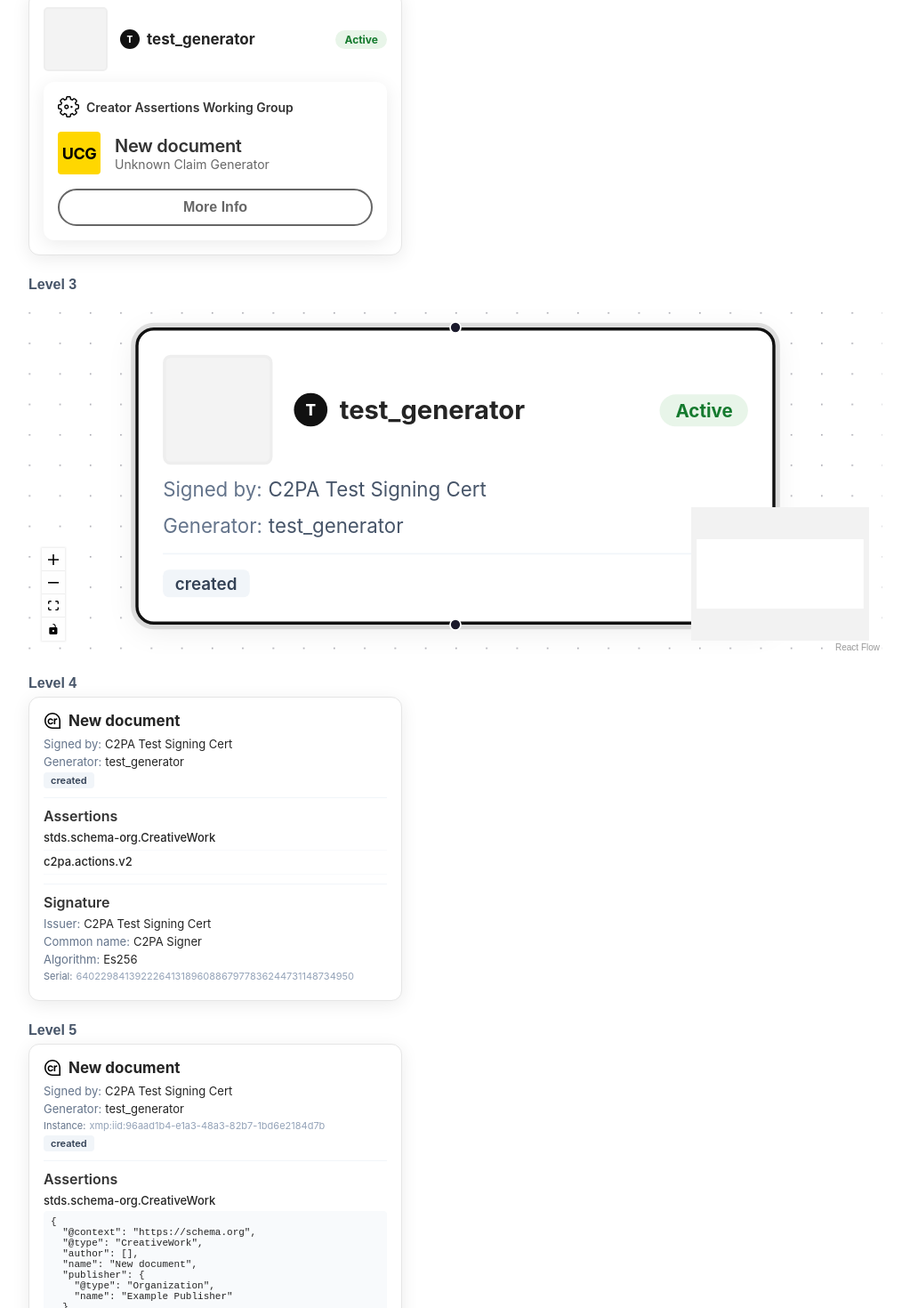
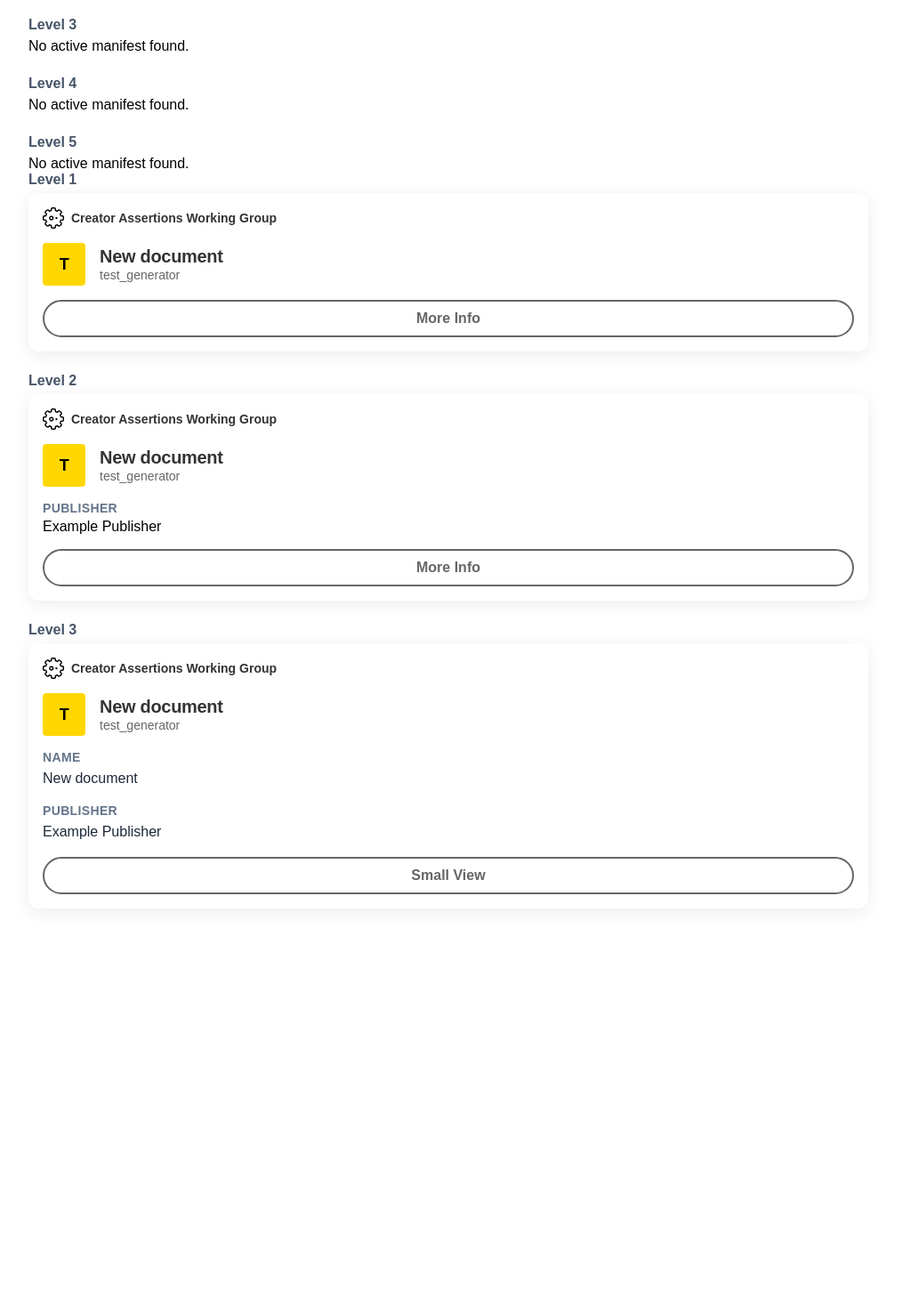
Before and after one commit to mrappard/c2pa-react-component, a React (Vite) app: page / in a window 1280 px wide. Shown: the part 311-1781 px from the top of the page at 89% size, without its empty margins (128-1151 px from the left). After the commit the page ends 1364 px from the top, so only its background shows below. Built offline with nearby package versions, Linux system fonts and the light colour scheme.

Commit message:
Before Refactoring

```diff
--- a/src/components/C2paProvenanceGraph/ManifestNode.tsx
+++ b/src/components/C2paProvenanceGraph/ManifestNode.tsx
@@ -1,6 +1,5 @@
 import { Handle, Position, NodeProps } from '@xyflow/react'
 import { ManifestEntry } from '../../types'
-import { CRIcon } from '../../icons/CRIcon'
 import { formatDate, getDate, getGenerator, getIssuer } from '../C2paManifest/shared/utils'
 import '../C2paManifest/styles/c2paManifest.css'
 
@@ -45,7 +44,7 @@
   return <span className="c2pa-source-badge">{initials}</span>
 }
 
-function Thumbnail({ entry, showCrBadge }: { entry: ManifestEntry; showCrBadge: boolean }) {
+function Thumbnail({ entry }: { entry: ManifestEntry }) {
   const thumb = getThumb(entry)
 
   return (
@@ -81,7 +80,7 @@
       <Handle type="target" position={Position.Top} />
 
       <div className="c2pa-manifest-row-main">
-        <Thumbnail entry={entry} showCrBadge={isActive} />
+        <Thumbnail entry={entry} />
         <div className="c2pa-manifest-row-content">
           <div className="c2pa-manifest-row-heading">
             <SourceBadge label={title} />
--- a/src/dev/App.tsx
+++ b/src/dev/App.tsx
@@ -2,51 +2,29 @@
 import { CAWGManifest } from '../components/Cawg/Cawg'
 import { Manifest, ManifestStore } from '../types'
 
-const sampleManifest: ManifestStore = {
-  "active_manifest": "urn:c2pa:6bba031d-ea50-49ae-be1f-7ff004487269",
+const sampleManifest: ManifestStore ={
+    "activeManifest": "urn:c2pa:0d166542-7288-4833-9662-9487f3dbd048",
     "manifests": {
-    "urn:c2pa:6bba031d-ea50-49ae-be1f-7ff004487269": {
-      "label": "urn:c2pa:6bba031d-ea50-49ae-be1f-7ff004487269",
-      "title": "New document",
-      "claim_generator": undefined,
-      "claim_generator_info": [
+      "urn:c2pa:0d166542-7288-4833-9662-9487f3dbd048": {
+        //"claimGenerator": null,
+        "claimGeneratorInfo": [
           {
             "name": "test_generator",
             "org.contentauth.c2pa_rs": "0.80.0"
           }
         ],
-      "instance_id": "xmp:iid:96aad1b4-e1a3-48a3-82b7-1bd6e2184d7b",
-      "signature_info": {
+        "title": "Test Document",
+        "instanceId": "xmp:iid:888e39d4-945c-4dbc-9c20-799265e8123b",
+        "signatureInfo": {
           "alg": "Es256",
           "issuer": "C2PA Test Signing Cert",
           "common_name": "C2PA Signer",
           "cert_serial_number": "640229841392226413189608867977836244731148734950"
-      },
-      "assertions": {
-        "stds.schema-org.CreativeWork": {
-          "@context": "https://schema.org",
-          "@type": "CreativeWork",
-          "author": [],
-          "name": "New document",
-          "publisher": {
-            "@type": "Organization",
-            "name": "Example Publisher"
-          }
-        },
-        "c2pa.actions.v2": {
-          "actions": [
-            {
-              "action": "c2pa.created"
-            }
-          ]
-        }
-      },
-      "credentials": [],
-      "thumbnail": null,
-      "ingredients": []
         }
       }
     }
+  }
+
 
 const targetManifest =   {
       "id": "urn:c2pa:2d6a7480-a075-4f05-be5e-ca656c6180ba",
--- a/vite.config.ts
+++ b/vite.config.ts
@@ -19,11 +19,13 @@
       fileName: 'c2pa-react-component',
     },
     rollupOptions: {
-      external: ['react', 'react-dom'],
+      external: ['react', 'react-dom', 'react/jsx-runtime', '@xyflow/react'],
       output: {
         globals: {
           react: 'React',
           'react-dom': 'ReactDOM',
+          'react/jsx-runtime': 'ReactJSXRuntime',
+          '@xyflow/react': 'XYFlow',
         },
       },
     },
```
Also changed, not shown: package.json (+4 -5 lines). Lines whose indentation alone changed are shown as unchanged.
